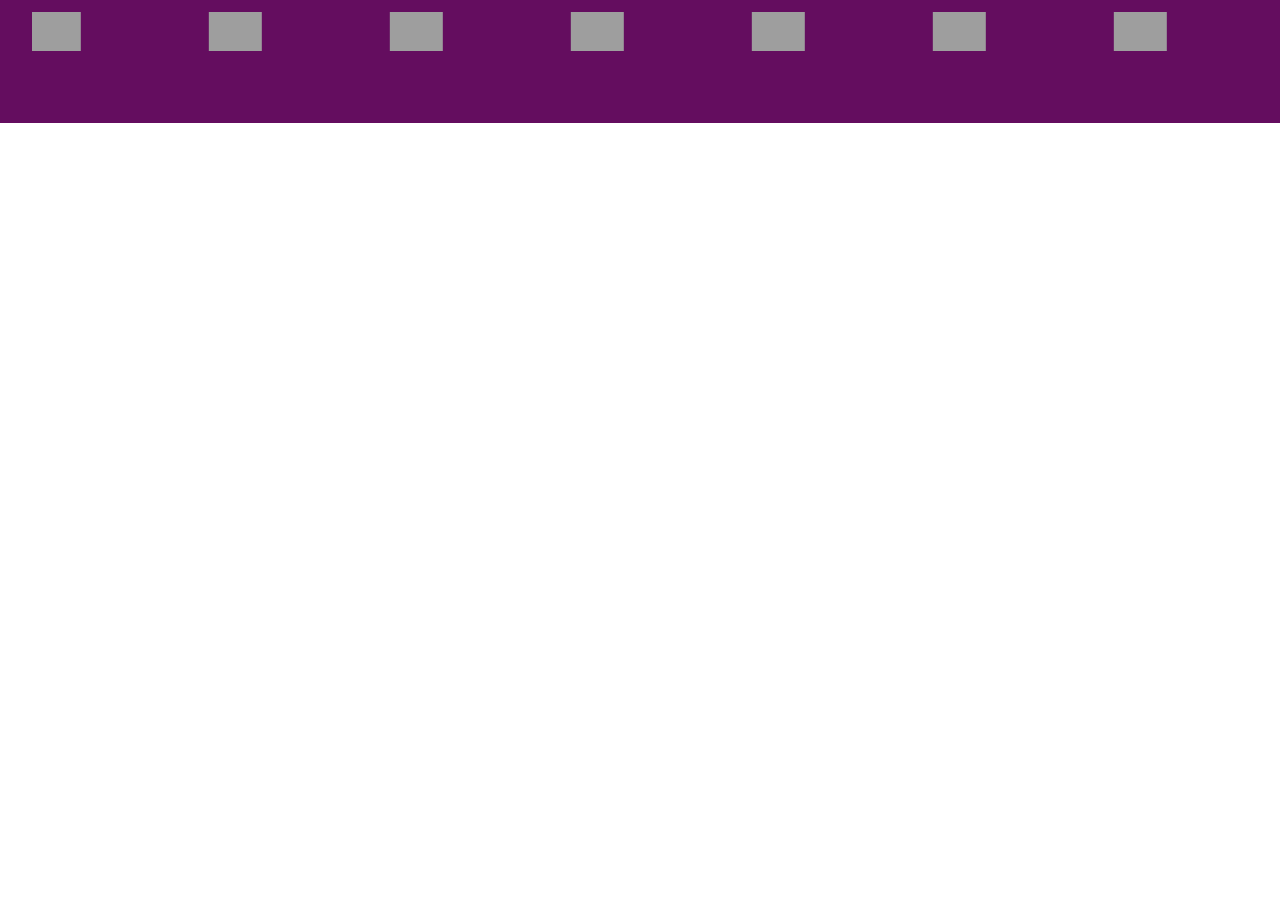
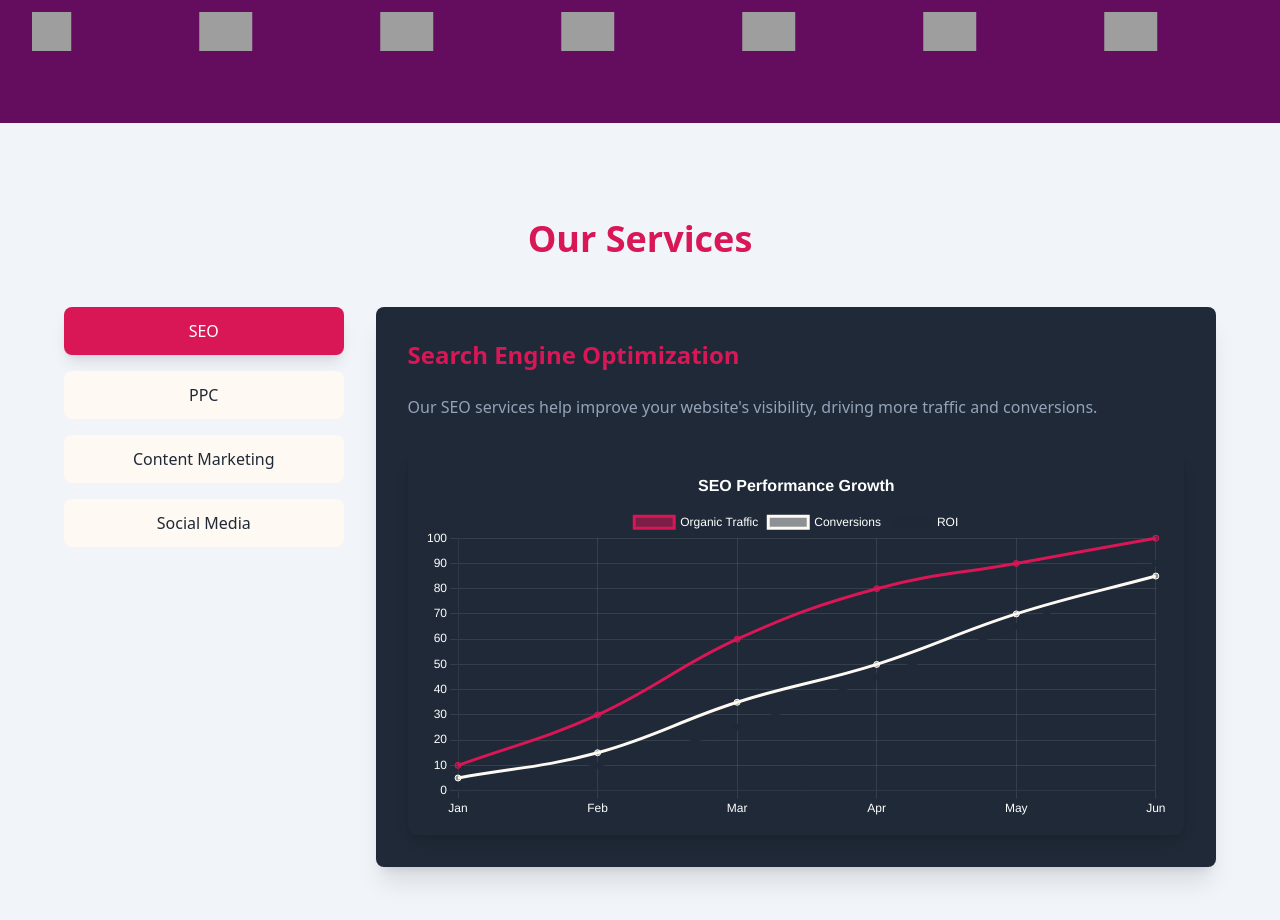
Before and after one commit to chogalesoham/kobait-in, a Next.js app: page / in a window 1280 px wide. Shown: the part 640-1560 px from the top of the page. Before the commit the page ends 800 px from the top, so only its background shows below. Built offline with nearby package versions, Linux system fonts and the light colour scheme; grey boxes are pictures that could not be loaded.

Commit message:
feat/Create-OurServices-Section

```diff
--- /dev/null
+++ b/app/Componets/OurServices/OurServices.jsx
@@ -0,0 +1,37 @@
+"use client";
+
+import React, { useState } from "react";
+import ServiceTabs from "./ServiceTabs";
+import ServiceContent from "./ServiceContent";
+
+const OurServices = () => {
+  const [activeTab, setActiveTab] = useState("seo");
+
+  const services = [
+    { id: "seo", name: "SEO" },
+    { id: "ppc", name: "PPC" },
+    { id: "content", name: "Content Marketing" },
+    { id: "social", name: "Social Media" },
+  ];
+
+  return (
+    <section className="flex flex-col justify-center items-center px-4 sm:px-8 lg:px-16 py-5 sm:py-24 w-full bg-slate-100">
+      <div className="flex flex-col max-w-full w-full lg:w-[1200px]">
+        <h2 className="text-3xl sm:text-4xl font-bold text-[#D91656] mb-12 text-center">
+          Our Services
+        </h2>
+        <div className="flex flex-col lg:flex-row w-full gap-8">
+          <ServiceTabs
+            services={services}
+            activeTab={activeTab}
+            setActiveTab={setActiveTab}
+          />
+          <ServiceContent activeTab={activeTab} />
+        </div>
+      </div>
+    </section>
+  );
+  a;
+};
+
+export default OurServices;
--- /dev/null
+++ b/app/Componets/OurServices/ServiceContent.jsx
@@ -0,0 +1,138 @@
+import React from "react";
+import { Line } from "react-chartjs-2";
+import {
+  Chart as ChartJS,
+  CategoryScale,
+  LinearScale,
+  PointElement,
+  LineElement,
+  Title,
+  Tooltip,
+  Legend,
+} from "chart.js";
+
+ChartJS.register(
+  CategoryScale,
+  LinearScale,
+  PointElement,
+  LineElement,
+  Title,
+  Tooltip,
+  Legend
+);
+
+const ServiceContent = ({ activeTab }) => {
+  const chartData = {
+    labels: ["Jan", "Feb", "Mar", "Apr", "May", "Jun"],
+    datasets: [
+      {
+        label: "Organic Traffic",
+        data: [10, 30, 60, 80, 90, 100],
+        borderColor: "#D91656",
+        backgroundColor: "rgba(217, 22, 86, 0.5)",
+        tension: 0.4,
+      },
+      {
+        label: "Conversions",
+        data: [5, 15, 35, 50, 70, 85],
+        borderColor: "#FEF9F2",
+        backgroundColor: "rgba(254, 249, 242, 0.5)",
+        tension: 0.4,
+      },
+      {
+        label: "ROI",
+        data: [2, 10, 25, 45, 65, 90],
+        borderColor: "#1F2937",
+        backgroundColor: "rgba(31, 41, 55, 0.5)",
+        tension: 0.4,
+      },
+    ],
+  };
+
+  const chartOptions = {
+    responsive: true,
+    maintainAspectRatio: false,
+    plugins: {
+      legend: {
+        position: "top",
+        labels: {
+          color: "#FFFFFF",
+        },
+      },
+      title: {
+        display: true,
+        text: "SEO Performance Growth",
+        color: "#FFFFFF",
+        font: {
+          size: 16,
+        },
+      },
+    },
+    scales: {
+      x: {
+        grid: {
+          color: "rgba(255, 255, 255, 0.1)",
+        },
+        ticks: {
+          color: "#FFFFFF",
+        },
+      },
+      y: {
+        grid: {
+          color: "rgba(255, 255, 255, 0.1)",
+        },
+        ticks: {
+          color: "#FFFFFF",
+        },
+      },
+    },
+  };
+
+  const getContent = () => {
+    switch (activeTab) {
+      case "seo":
+        return (
+          <>
+            <h3 className="text-2xl font-bold text-[#D91656] mb-6">
+              Search Engine Optimization
+            </h3>
+            <p className="text-slate-400 mb-8">
+              Our SEO services help improve your website's visibility, driving
+              more traffic and conversions.
+            </p>
+            <div className="w-full h-48 sm:h-96 bg-[#1F2937] p-4 rounded-lg shadow-lg">
+              <Line data={chartData} options={chartOptions} />
+            </div>
+          </>
+        );
+      case "ppc":
+        return (
+          <h3 className="text-2xl font-bold text-[#D91656] mb-6">
+            Pay-Per-Click Advertising
+          </h3>
+        );
+      case "content":
+        return (
+          <h3 className="text-2xl font-bold text-[#D91656] mb-6">
+            Content Marketing
+          </h3>
+        );
+      case "social":
+        return (
+          <h3 className="text-2xl font-bold text-[#D91656] mb-6">
+            Social Media Marketing
+          </h3>
+        );
+      default:
+        return null;
+    }
+  };
+
+  return (
+    <div className="lg:w-3/4 bg-[#1F2937] p-8 rounded-lg shadow-xl">
+      {getContent()}
+    </div>
+  );
+};
+
+export default ServiceContent;
--- /dev/null
+++ b/app/Componets/OurServices/ServiceTabs.jsx
@@ -0,0 +1,23 @@
+import React from "react";
+
+const ServiceTabs = ({ services, activeTab, setActiveTab }) => {
+  return (
+    <div className="flex flex-wrap lg:flex-col gap-4 mb-8 lg:mb-0 lg:w-1/4">
+      {services.map((service) => (
+        <button
+          key={service.id}
+          className={`px-6 py-3 text-sm sm:text-base font-medium rounded-lg transition-all transform hover:scale-105 ${
+            activeTab === service.id
+              ? "bg-[#D91656] text-[#FFFFFF] shadow-lg"
+              : "bg-[#FEF9F2] text-[#1F2937] hover:bg-[#D91656] hover:text-[#FFFFFF]"
+          }`}
+          onClick={() => setActiveTab(service.id)}
+        >
+          {service.name}
+        </button>
+      ))}
+    </div>
+  );
+};
+
+export default ServiceTabs;
--- a/app/page.js
+++ b/app/page.js
@@ -1,12 +1,14 @@
 import React from "react";
 import Header from "./Componets/Header/Header";
 import HeroSection from "./Componets/HeroSection/HeroSection";
+import OurServices from "./Componets/OurServices/OurServices";
 
 const Homepage = () => {
   return (
     <>
       <Header />
       <HeroSection />
+      <OurServices />
     </>
   );
 };
--- a/package.json
+++ b/package.json
@@ -10,6 +10,7 @@
   },
   "dependencies": {
     "next": "13.4.12",
+    "react-chartjs-2": "^5.2.0",
     "react-icons": "^5.3.0"
   },
   "devDependencies": {
```
Also changed, not shown: 1 other file (tests, documents, lock files or other folders).
